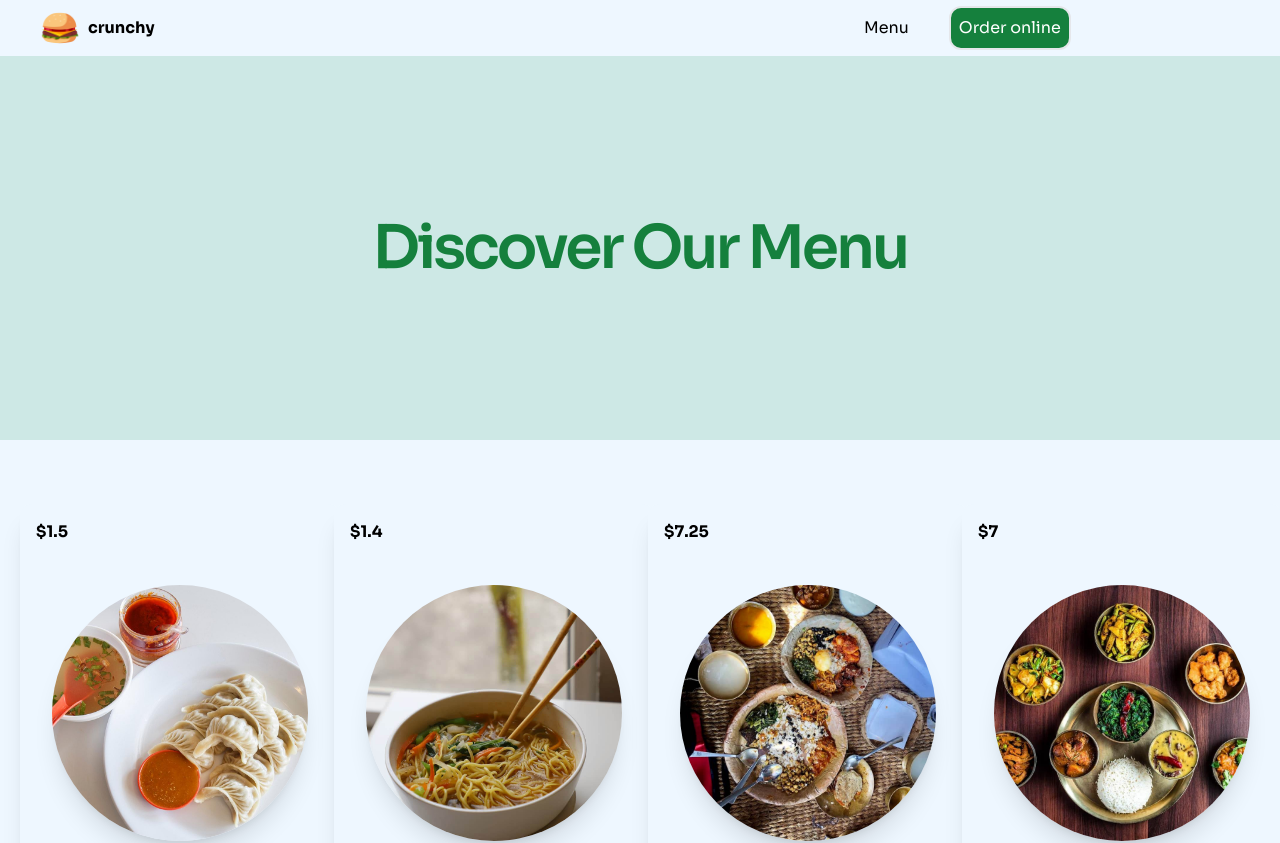
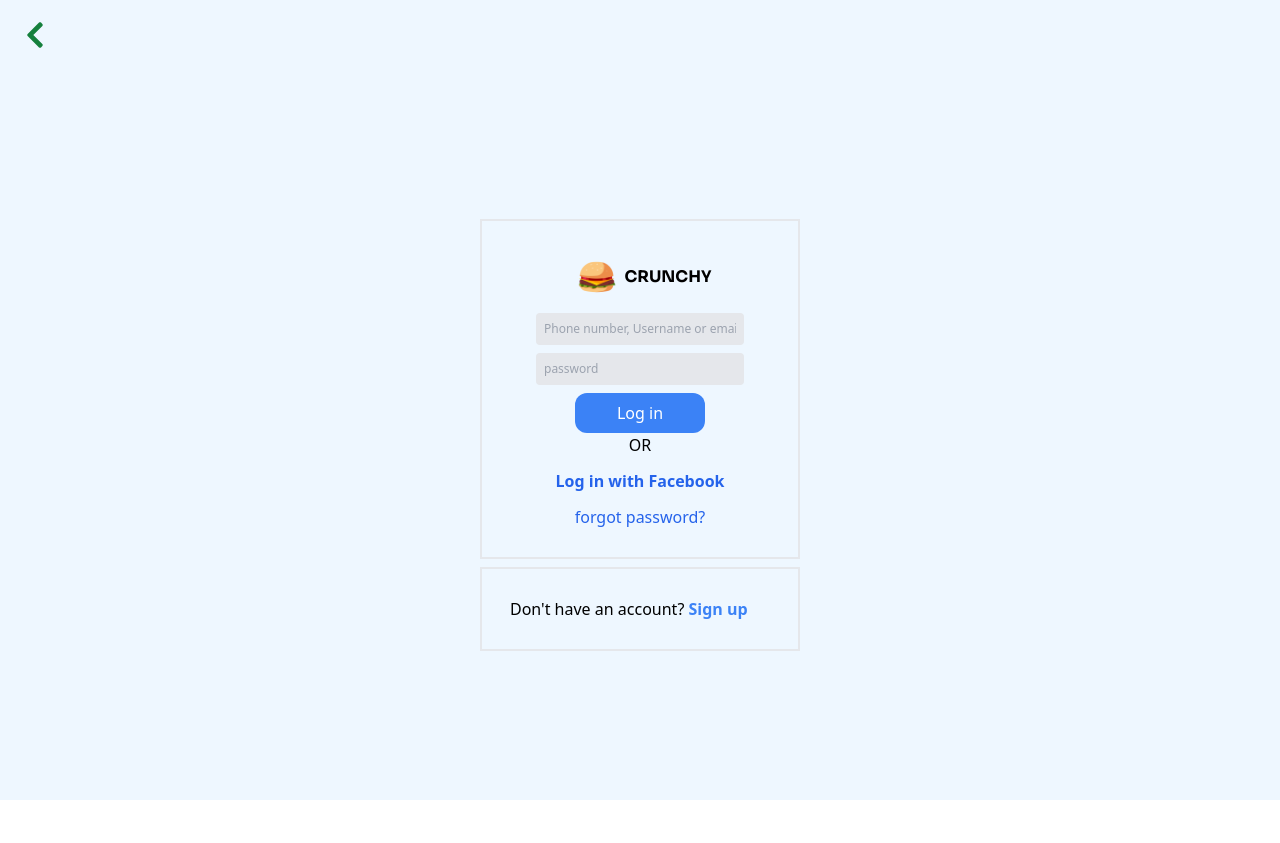
Before and after one commit to sujanst98644/restromenu, a React (Create React App) app: page /Signup in a window 1280 px wide. Shown: the top 843 px of the page. After the commit the page ends 800 px from the top, so only its background shows below. Built offline with nearby package versions, Linux system fonts and the light colour scheme; a web font is replaced by a local one.

Commit message:
added search-bar

```diff
--- a/package.json
+++ b/package.json
@@ -9,13 +9,15 @@
     "@testing-library/user-event": "^13.5.0",
     "react": "^18.3.1",
     "react-dom": "^18.3.1",
+    "react-icons": "^5.2.1",
+    "react-router-dom": "^6.23.1",
     "react-scripts": "5.0.1",
     "web-vitals": "^2.1.4"
   },
   "scripts": {
     "start": "react-scripts start",
     "predeploy": "npm run build",
-    "deploy" : "gh-pages -d build",
+    "deploy": "gh-pages -d build",
     "build": "react-scripts build",
     "test": "react-scripts test",
     "eject": "react-scripts eject"
--- a/src/App.js
+++ /dev/null
@@ -1,17 +0,0 @@
-import React from "react";
-import Menu from "./components/menu";
-import Header from "./components/Header";
-
-function App() {
-  return (
-    <main className="flex flex-col font-sora text-white bg-[#EEF7FF]">
-        <Header/>
-        <div className="lg:h-96 h-40 w-auto bg-[#CDE8E5] text-green-700 font-sora font-semibold lg:text-6xl text-3xl tracking-tighter text-center flex items-center justify-center">
-            <div>Discover Our Menu</div>
-        </div>
-        <Menu/>
-    </main>
-  );
-}
-
-export default App;
--- /dev/null
+++ b/src/components/Context/UserContext.js
@@ -0,0 +1,6 @@
+/* eslint-disable no-unused-vars */
+import React from "react"
+
+const UserContext = React.createContext()
+
+export default UserContext;
--- /dev/null
+++ b/src/components/Context/UserContextProvider.jsx
@@ -0,0 +1,14 @@
+import React, {useState} from "react"
+import UserContext from "./UserContext"
+
+
+function UserContextProvider({children}) {
+    const [User, setUser] = useState('')
+  return (
+    <UserContext.Provider value={{User, setUser}}>
+        {children}
+    </UserContext.Provider>
+  )
+}
+
+export default UserContextProvider
--- a/src/components/Header.jsx
+++ b/src/components/Header.jsx
@@ -1,20 +1,37 @@
-import React from "react"
+import React from "react";
+import { Link, NavLink } from "react-router-dom";
 
-const Header=()=>{
+const Header = () => {
   return (
-        <header className={`grid lg:grid-cols-3 items-center  pl-8 top-0 left-0 w-full`}>
+    <header
+      className={`flex flex-row lg:grid-cols-3 items-center justify-between pl-8 top-0 left-0 w-full`}
+    >
       <div className="flex flex-row items-center">
-            <img src={`${process.env.PUBLIC_URL}/Burger.png`} alt="logo" className="h-14" />
+        <img
+          src={`${process.env.PUBLIC_URL}/Burger.png`}
+          alt="logo"
+          className="h-14"
+        />
         <p className="font-bold hover:scale-110 text-black">crunchy</p>
       </div>
-          <div className="font-sora col-start-3 justify-end">
-            <ul className="flex flex-row space-x-10 items-center">
-              <a href="#Home" className="hover:text-orange-200 text-black">Menu</a>
-              <a href="#blogs" className=" hover:text-green-200 border-2 bg-green-700 p-2 rounded-xl">Order online</a>
+      <div className="font-sora flex justify-end">
+        <ul className="flex flex-row lg:space-x-10 space-x-2 items-center">
+          <Link to="#Home" className="hover:text-orange-200 text-black">
+            Menu
+          </Link>
+          <Link to="#blogs" className=" hover:text-green-200  text-black">
+            Order
+          </Link>
+          <NavLink
+            className="rounded-full border-2 bg-slate-600 px-2 py-1"
+            to="/Signup"
+          >
+            Sign in
+          </NavLink>
         </ul>
       </div>
     </header>
-    )
-}
+  );
+};
 
-export default Header
+export default Header;
--- /dev/null
+++ b/src/components/Layout.jsx
@@ -0,0 +1,42 @@
+import React, { useContext, useState, useEffect } from "react";
+import { Outlet } from "react-router-dom";
+import Header from "./Header";
+import { FaSearch } from "react-icons/fa";
+import { HiOutlineAdjustments } from "react-icons/hi";
+import UserContext from "./Context/UserContext";
+
+function Layout() {
+  const [Name, setName] = useState("");
+  const { setUser } = useContext(UserContext);
+
+  useEffect(() => setUser(Name), [Name, setUser]);
+
+  return (
+    <div className="flex flex-col font-sora text-white bg-[#EEF7FF]">
+      <Header />
+      <div
+        className="lg:h-96 h-40 w-auto bg-[#CDE8E5] text-green-700 font-sora font-semibold lg:text-6xl
+        text-3xl tracking-tighter text-center flex flex-col items-center justify-center"
+      >
+        <div>Discover Our Menu</div>
+        <div className=" rounded-xl flex justify-center items-center text-black text-2xl">
+          <div className="flex bg-white rounded-xl items-center">
+            <FaSearch className="mx-2" />
+            <input
+              placeholder="Cuisines"
+              className="font-light rounded-xl focus:outline-none"
+              onChange={(e) => setName(e.target.value)}
+            />
+            <HiOutlineAdjustments className="text-black mx-2" />
+          </div>
+          {/* <div className="bg-green-700 rounded-md mx-2 w-8 h-full flex justify-center items-center">
+            <HiOutlineAdjustments className="text-white bg-green-700" />
+          </div> */}
+        </div>
+      </div>
+      <Outlet />
+    </div>
+  );
+}
+
+export default Layout;
--- /dev/null
+++ b/src/components/Signup.jsx
@@ -0,0 +1,60 @@
+import React from "react";
+import { FaChevronLeft } from "react-icons/fa";
+import { Link } from "react-router-dom";
+
+const Signup = () => {
+  return (
+    <main className="flex flex-col justify-center items-center bg-[#EEF7FF] h-screen">
+      <Link className="self-start m-5 text-3xl text-green-700" to="/restromenu">
+        <FaChevronLeft />
+      </Link>
+      <div className="flex flex-row h-5/6 justify-center space-x-10 m-24 items-center">
+        <div className="flex flex-col w-80 space-y-2 items-center">
+          <div className="border-2 p-7 w-80">
+            <form className="space-y-2 flex flex-col items-center">
+              <div className="flex items-center">
+                <img
+                  src={`${process.env.PUBLIC_URL}/Burger.png`}
+                  alt="logo"
+                  className="h-14"
+                />
+                <p className="font-bold font-sora hover:scale-110 text-black">
+                  CRUNCHY
+                </p>
+              </div>
+              <input
+                type="text"
+                className=" bg-gray-200 rounded p-2 text-xs w-4/5"
+                placeholder="Phone number, Username or email"
+              />
+              <input
+                type="text"
+                className=" bg-gray-200 rounded p-2 text-xs w-4/5"
+                placeholder="password"
+              />
+              <button className="p-2 text-white bg-blue-500 rounded-xl w-1/2">
+                Log in
+              </button>
+            </form>
+            <div className="flex flex-col items-center space-y-3">
+              <p>OR</p>
+              <Link to="#" className=" text-blue-600 font-semibold">
+                Log in with Facebook
+              </Link>
+              <Link to="#" className=" text-blue-600">
+                forgot password?
+              </Link>
+            </div>
+          </div>
+          <div className="w-80 border-2 p-7">
+            <p>
+              Don't have an account?{" "}
+              <Link className="text-blue-500 font-semibold" to='#'>Sign up</Link>{" "}
+            </p>
+          </div>
+        </div>
+      </div>
+    </main>
+  );
+};
+export default Signup;
--- a/src/components/menu.jsx
+++ b/src/components/menu.jsx
@@ -1,40 +1,72 @@
-import React, {useState} from "react";
-import data from "../data"
+import React, { useContext, useState } from "react";
+import data from "../data";
+import UserContext from "./Context/UserContext";
 
-const Menu =()=>{
-    const [singleSelection, setSingleSelection] =useState(null)
+const Menu = () => {
+  const [singleSelection, setSingleSelection] = useState(null);
 
-    const handleSelect= (getCurrentId) =>{
+  const { User } = useContext(UserContext);
+
+  const handleSelect = (getCurrentId) => {
     console.log(getCurrentId);
-    setSingleSelection(getCurrentId === singleSelection ? null : getCurrentId)
-  }
-    return(
+    setSingleSelection(getCurrentId === singleSelection ? null : getCurrentId);
+  };
+  console.log(User);
+  return (
     <div className="h-full grid gap-4 mx-5 mt-16 lg:grid-cols-4 text-green-700 items-center justify-center">
-          {data.map(item=>{return(
-          <div className={` shadow-xl rounded-xl lg:h-[500px] lg:w-80 h-[200px] w-96 lg:grid lg:grid-row-7 flex flex-col items-center
-            ${singleSelection === item.id ? 'transition-colors hover:bg-[#7AB2B2] duration-500 ease-in-out' : 'bg-[#EEF7FF]'}`}
+      {data
+        .filter((val) => val.cuisine.toLowerCase().includes(User))
+        .map((item) => {
+          return (
+            <div
+              className={` shadow-xl rounded-xl lg:h-[500px] lg:w-80 h-[200px] w-96 lg:grid lg:grid-row-7 flex flex-col items-center
+            ${
+              singleSelection === item.id
+                ? "transition-colors hover:bg-[#7AB2B2] duration-500 ease-in-out"
+                : "bg-[#EEF7FF]"
+            }`}
               onMouseEnter={() => {
-            handleSelect(item.id)
-          } }
+                handleSelect(item.id);
+              }}
               onMouseLeave={() => {
-              setSingleSelection(null)
-            }}>
-              <p className="text-black self-start ml-4 mt-4 font-bold">{item.price}</p>
+                setSingleSelection(null);
+              }}
+            >
+              <p className="text-black self-start ml-4 mt-4 font-bold">
+                {item.price}
+              </p>
               <div className="lg:grid flex flex-row items-center justify-center">
                 <div className="flex items-center lg:justify-center justify-start lg:row-span-4">
-              <img src= {item.img} alt={item.cuisine} className="lg:w-64 lg:h-64 w-32 h-32 rounded-full object-cover shadow-xl mx-4"/>
+                  <img
+                    src={item.img}
+                    alt={item.cuisine}
+                    className="lg:w-64 lg:h-64 w-32 h-32 rounded-full object-cover shadow-xl mx-4"
+                  />
                 </div>
                 <div className="text-center h-[150px] w-[210px] lg:w-[300px]">
                   <p className="text-xl font-bold m-3">{item.cuisine}</p>
-                {singleSelection === item.id ? "":<p className={`tracking-tighter mx-4 mb-4 text-sm`}>{item.ingredients}</p>}
-                {singleSelection === item.id ? <button className={`text-center transition duration-500 ease-in-out  border-2 bg-green-800 text-white rounded-xl px-4 py-2`}>Order Online</button> : "" }
+                  {singleSelection === item.id ? (
+                    ""
+                  ) : (
+                    <p className={`tracking-tighter mx-4 mb-4 text-sm`}>
+                      {item.ingredients}
+                    </p>
+                  )}
+                  {singleSelection === item.id ? (
+                    <button
+                      className={`text-center transition duration-500 ease-in-out  border-2 bg-green-800 text-white rounded-xl px-4 py-2`}
+                    >
+                      Order Online
+                    </button>
+                  ) : (
+                    ""
+                  )}
                 </div>
               </div>
             </div>
-          )}
-          )
-          }
+          );
+        })}
     </div>
-    )
-}
-export default Menu
+  );
+};
+export default Menu;
--- a/src/index.js
+++ /dev/null
@@ -1,12 +0,0 @@
-import React from 'react';
-import ReactDOM from 'react-dom/client';
-import './index.css';
-import App from './App';
-
-
-const root = ReactDOM.createRoot(document.getElementById('root'));
-root.render(
-  <React.StrictMode>
-    <App />
-  </React.StrictMode>
-);
```
Also changed, not shown: src/index.jsx (added, +37 -0 lines), src/components/Option.jsx (added), 1 other file (tests, documents, lock files or other folders). Lines whose indentation alone changed are shown as unchanged.
